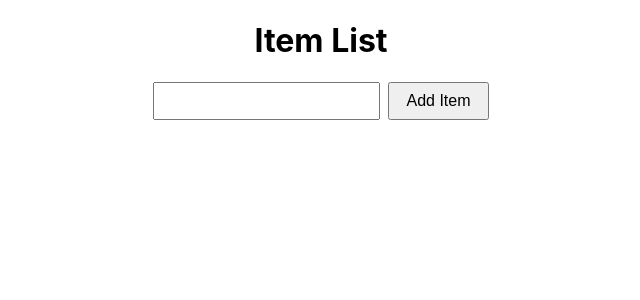
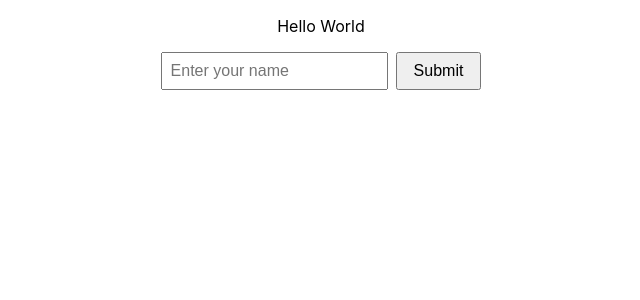
Before and after one commit to abhishekkarki88/my-react-app, a React (Create React App) app: page / in a window 1280 px wide. Shown: the top 300 px of the page, without its empty margins (319-959 px from the left). Built offline with nearby package versions, Linux system fonts and the light colour scheme.

Commit message:
Added frontend code for initial commit

```diff
--- a/src/App.js
+++ b/src/App.js
@@ -1,22 +1,57 @@
-// src/App.js
-//iajsdiasd
 import React, { useState } from 'react';
 import './App.css';
-import ItemList from './ItemList';
-import ItemForm from './ItemForm';
 
 function App() {
-  const [items, setItems] = useState([]);
+  const [name, setName] = useState('');
+  const [submitted, setSubmitted] = useState(false);
 
-  const addItem = (item) => {
-    setItems([...items, item]);
+  const handleSubmit = async (e) => {
+    e.preventDefault();
+
+    try {
+      const response = await fetch('http://localhost:3001/api/submit', {
+        method: 'POST',
+        headers: {
+          'Content-Type': 'application/json',
+        },
+        body: JSON.stringify({ name }),
+      });
+
+      if (!response.ok) {
+        throw new Error('sorry Failed to submit data');
+      }
+
+      setSubmitted(true);
+      setName('');
+    } catch (error) {
+      console.error('Error submitting data:', error);
+    }
+  };
+
+  const handleInputChange = (e) => {
+    setName(e.target.value);
   };
 
   return (
     <div className="App">
-      <h1>Item List</h1>
-      <ItemForm addItem={addItem} />
-      <ItemList items={items} />
+      <header className="App-header">
+        <p>
+          Hello World
+        </p>
+
+        <form onSubmit={handleSubmit}>
+          <input
+            type="text"
+            placeholder="Enter your name"
+            value={name}
+            onChange={handleInputChange}
+            required
+          />
+          <button type="submit">Submit</button>
+        </form>
+
+        {submitted && <p>Data submitted successfully!</p>}
+      </header>
     </div>
   );
 }
```
Also changed, not shown: fetch.js (added, +18 -0 lines), 1 other file (tests, documents, lock files or other folders).
